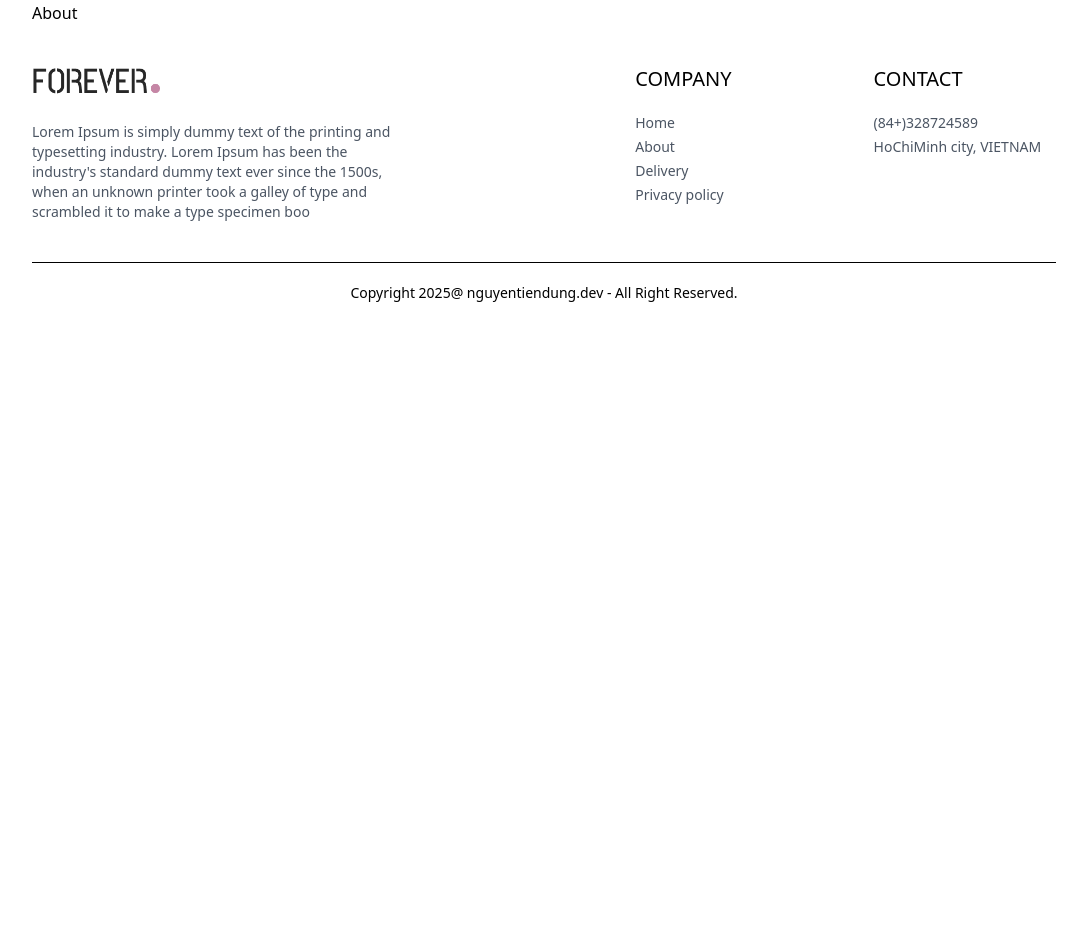
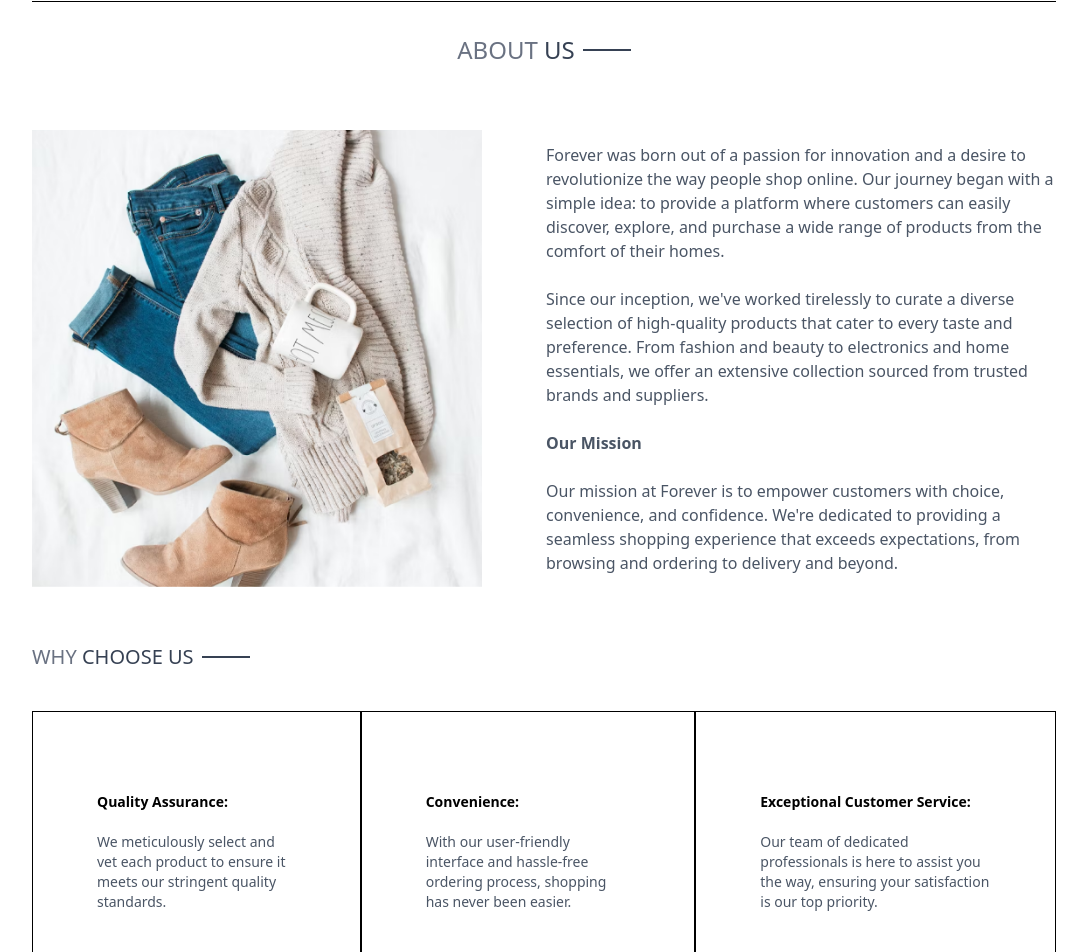
Before and after one commit to dungvt1602/Ecommerce-cloth, a React (Vite) app in the folder front-end/: page /about in a window 1280 px wide. Shown: the part 80-1032 px from the top of the page, without its empty margins (96-1183 px from the left). Before the commit the page ends 800 px from the top, so only its background shows below. Built offline with nearby package versions, Linux system fonts and the light colour scheme.

Commit message:
hoan thanh xong trang order va login

```diff
--- a/front-end/src/assets/assets.js
+++ b/front-end/src/assets/assets.js
@@ -113,7 +113,7 @@ export const products = [
         name: "Men Round Neck Pure Cotton T-shirt",
         description: "A lightweight, usually knitted, pullover shirt, close-fitting and with a round neckline and short sleeves, worn as an undershirt or outer garment.",
         price: 200,
-        image: [p_img2_1,p_img2_2,p_img2_3,p_img2_4],
+        image: [p_img2_1, p_img2_2, p_img2_3, p_img2_4],
         category: "Men",
         subCategory: "Topwear",
         sizes: ["M", "L", "XL"],
--- a/front-end/src/components/Navbar/Navbar.jsx
+++ b/front-end/src/components/Navbar/Navbar.jsx
@@ -37,10 +37,14 @@ const Navbar = () => {
         <svg onClick={() => setShowSearch(true)} xmlns="http://www.w3.org/2000/svg" fill="none" viewBox="0 0 24 24" stroke-width="1.5" stroke="currentColor" class="size-6">
           <path stroke-linecap="round" stroke-linejoin="round" d="m21 21-5.197-5.197m0 0A7.5 7.5 0 1 0 5.196 5.196a7.5 7.5 0 0 0 10.607 10.607Z" />
         </svg>
+
+
+
         <div className='profile-group'>
-          <svg xmlns="http://www.w3.org/2000/svg" fill="none" viewBox="0 0 24 24" stroke-width="1.5" stroke="currentColor" class="size-6">
-            <path stroke-linecap="round" stroke-linejoin="round" d="M17.982 18.725A7.488 7.488 0 0 0 12 15.75a7.488 7.488 0 0 0-5.982 2.975m11.963 0a9 9 0 1 0-11.963 0m11.963 0A8.966 8.966 0 0 1 12 21a8.966 8.966 0 0 1-5.982-2.275M15 9.75a3 3 0 1 1-6 0 3 3 0 0 1 6 0Z" />
-          </svg>
+          <Link to={'/login'}>
+            <svg xmlns="http://www.w3.org/2000/svg" fill="none" viewBox="0 0 24 24" stroke-width="1.5" stroke="currentColor" class="size-6">
+              <path stroke-linecap="round" stroke-linejoin="round" d="M17.982 18.725A7.488 7.488 0 0 0 12 15.75a7.488 7.488 0 0 0-5.982 2.975m11.963 0a9 9 0 1 0-11.963 0m11.963 0A8.966 8.966 0 0 1 12 21a8.966 8.966 0 0 1-5.982-2.275M15 9.75a3 3 0 1 1-6 0 3 3 0 0 1 6 0Z" />
+            </svg> </Link>
           <div className='group-cart'>
             <div className='dropdown-menu'>
               <p className='menu-item'>MyProfile</p>
--- a/front-end/src/index.css
+++ b/front-end/src/index.css
@@ -5,11 +5,13 @@ a.active hr {
     display: block;
 }
 
-.prata-regular *{
+.prata-regular{
   font-family: "Prata", serif;
   font-weight: 400;
   font-style: normal;
 }
+
+
 
 ::-webkit-scrollbar{
   display: none;
--- a/front-end/src/pages/About/About.jsx
+++ b/front-end/src/pages/About/About.jsx
@@ -1,8 +1,67 @@
 import React from 'react'
+import Title from '../../components/Title/Title'
+import { assets } from '../../assets/assets'
+import NewLetter from '../../components/NewsLetter/NewLetter'
+
+
 
 const About = () => {
   return (
-    <div>About</div>
+    <div>
+      <div className="text-center text-2xl pt-8 border-t">
+        <Title text1={"ABOUT"} text2={"US"} />
+      </div>
+
+      <div className="flex flex-col my-10 md:flex-row gap-16">
+        <img src={assets.about_img} alt="" className="w-full md:max-w-[450px]" />
+        <div className="flex flex-col justify-center gap-6 md:w-2/4 text-gray-600">
+          <p>Forever was born out of a passion for innovation and a desire to
+            revolutionize the way people shop online. Our journey began with a simple idea:
+            to provide a platform where customers can easily discover, explore,
+            and purchase a wide range of products from the comfort of their homes.</p>
+          <p>Since our inception, we've worked tirelessly to curate a diverse
+            selection of high-quality products that cater to every taste and preference.
+            From fashion and beauty to electronics and home essentials, we offer an extensive
+            collection
+            sourced from trusted brands and suppliers.</p>
+          <b>Our Mission</b>
+          <p>Our mission at Forever is to empower customers with choice, convenience,
+            and confidence. We're dedicated to providing a seamless shopping experience
+            that exceeds expectations,
+            from browsing and ordering to delivery and beyond.</p>
+        </div>
+      </div>
+
+      <div className="text-xl py-4">
+        <Title text1={"WHY"} text2={"CHOOSE US"} />
+      </div>
+
+      <div className="flex flex-col md:flex-row text-sm mb-20">
+        <div className="border px-10 md:px-16 py-8 sm:py-20 flex flex-col gap-5">
+          <b>Quality Assurance:</b>
+          <p className="text-gray-600">We meticulously select and vet each product to ensure
+            it meets our stringent
+            quality standards.</p>
+        </div>
+
+        <div className="border px-10 md:px-16 py-8 sm:py-20 flex flex-col gap-5">
+          <b>Convenience:</b>
+          <p className="text-gray-600">With our user-friendly interface and hassle-free
+            ordering process,
+            shopping has never been easier.</p>
+        </div>
+
+        <div className="border px-10 md:px-16 py-8 sm:py-20 flex flex-col gap-5">
+          <b>Exceptional Customer Service:</b>
+          <p className="text-gray-600">Our team of dedicated professionals is here
+            to assist you the way, ensuring your satisfaction
+            is our top priority.</p>
+        </div>
+      </div>
+
+      <NewLetter />
+
+    </div>
   )
 }
 
--- a/front-end/src/pages/Contact/Contact.jsx
+++ b/front-end/src/pages/Contact/Contact.jsx
@@ -1,8 +1,30 @@
 import React from 'react'
+import Title from '../../components/Title/Title'
+import { assets } from '../../assets/assets'
+import NewLetter from '../../components/NewsLetter/NewLetter'
 
 const Contact = () => {
   return (
-    <div>Contact</div>
+    <div>
+      <div className="text-center text-2xl pt-10 border-t">
+        <Title text1={"CONTACT"} text2={"US"} />
+      </div>
+
+      <div className="flex my-10 flex-col justify-center md:flex-row gap-10 mb-28 ">
+        <img src={assets.contact_img} alt="" className="w-full md:max-w-[480px]" />
+        <div className="flex flex-col justify-center items-start gap-6">
+          <p className='font-semibold text-xl text-gray-600'>Our Store</p>
+          <p className='text-gray-500'>Nguyen Gia Thieu 32/15/10 <br /> Vietnam HCM </p>
+          <p className='text-gray-500'>(Tel) 03287-245-89 <br /> Email: dungvt1602@gmail.com</p>
+          <p className='font-semibold text-xl text-gray-600'>Careers at Forever</p>
+          <p className='text-gray-500'>Learn more about our teams and job openings.</p>
+          <button className='border border-black px-8 py-4 text-sm
+          hover:bg-black hover:text-white transition-all duration-500'>Explore Jobs</button>
+        </div>
+      </div>
+
+      <NewLetter />
+    </div>
   )
 }
 
--- a/front-end/src/pages/Login/Login.jsx
+++ b/front-end/src/pages/Login/Login.jsx
@@ -1,8 +1,38 @@
-import React from 'react'
+import React, { useState } from 'react'
 
 const Login = () => {
+
+
+  const [currentState, setCurrentState] = useState('SignUp');
+
+  const sumbitHandler = async (e) => {
+    e.preventDefault();
+  }
   return (
-    <div>Login</div>
+    <form onSubmit={sumbitHandler} className="flex flex-col items-center w-[90%] sm:max-w-96 m-auto gap-4 mb-35 mt-14 text-gray-800">
+      <div className="inline-flex items-center gap-2 mt-10 mb-2 ">
+        <p className='prata-regular text-3xl'>{currentState}</p>
+        <hr className='border-none h-[1.5px] w-8 bg-gray-800' />
+      </div>
+
+      {
+        currentState === 'Login' ? "" : <input type='text' className='border w-full px-3 py-2 border-gray-800' placeholder='Name' required />
+      }
+
+      <input type='email' className='border w-full px-3 py-2 border-gray-800' placeholder='Email' required />
+      <input type='password' className='border w-full px-3 py-2 border-gray-800' placeholder='Password' required />
+      <div className="flex w-full justify-between text-sm mt-[-8px]">
+        <p className='cursor-pointer'>Forgot the password</p>
+        {
+          currentState === 'Login' ?
+            <p className='cursor-pointer' onClick={() => setCurrentState('SignUp')}>Create Account</p> :
+            <p className='cursor-pointer' onClick={() => setCurrentState('Login')}>Create Account</p>
+        }
+      </div>
+
+      <button className='bg-gray-800 text-white font-light px-10 py-2 rounded'>{currentState === 'Login' ? 'Login' : 'Sign Up'}</button>
+
+    </form>
   )
 }
 
--- a/front-end/src/pages/Order/Order.jsx
+++ b/front-end/src/pages/Order/Order.jsx
@@ -1,8 +1,51 @@
-import React from 'react'
+import React, { useContext } from 'react'
+import { ShopContext } from '../../context/ShopContext'
+import Title from '../../components/Title/Title';
 
 const Order = () => {
+
+  const { products, currency } = useContext(ShopContext);
   return (
-    <div>Order</div>
+    <div className="border-t pt-16">
+      <div className="text-2xl ">
+        <Title text1={"MY"} text2={"ORDERS"} />
+      </div>
+
+      <div>
+        {
+          products.slice(1, 4).map((item, index) => (
+
+            <div key={index} className='py-4 border-t border-b text-gray-700 flex flex-col md:flex-row
+            md:justify-between md:items-center gap-4 '>
+              <div className="flex items-start gap-6 text-sm">
+                <img src={item.image[0]} alt="" className="w-16 sm:w-20" />
+
+                <div >
+                  <p className='sm:text-base font-medium'>{item.name}</p>
+                  <div className="flex items-center gap-3 mt-2 text-base text-gray-700">
+                    <p className='text-lg'> {currency}{item.price}</p>
+                    <p>Quantity: 1</p>
+                    <p>Size: M</p>
+                  </div>
+                  <p className='mt-2'>Date: <span className='text-gray-400'>25, july, 2024</span></p>
+                </div>
+              </div>
+
+              <div className="md:w-1/2 flex justify-between">
+                <div className="flex items-center gap-2">
+                  <p className='min-w-2 h-2 rounded-full bg-green-500'></p>
+                  <p className='text-sm md:text-base'>Ready to ship</p>
+
+                </div>
+
+                <button className="border px-4 text-sm font-medium rounded-sm" >Track Order</button>
+              </div>
+
+            </div>
+          ))
+        }
+      </div>
+    </div>
   )
 }
 
--- a/front-end/src/pages/PlaceOrder/PlaceOrder.jsx
+++ b/front-end/src/pages/PlaceOrder/PlaceOrder.jsx
@@ -1,9 +1,14 @@
-import React, { useState } from 'react'
+import React, { useContext, useState } from 'react'
 import Title from '../../components/Title/Title'
 import CartItems from '../../components/CartItems/CartItems'
 import { assets } from '../../assets/assets'
+import { ShopContext } from '../../context/ShopContext'
+import { useNavigate } from 'react-router-dom'
+
 
 const PlaceOrder = () => {
+
+  const navigate = useNavigate();
 
   const [method, setMethod] = useState('cod');
   return (
@@ -59,7 +64,7 @@ const PlaceOrder = () => {
           </div>
 
           <div className="w-full text-end mt-8">
-            <button className='bg-black text-white px-16 py-3 text-sm'>PLACE ORDER</button>
+            <button onClick={() => navigate('/orders')} className='bg-black cursor-pointer text-white px-16 py-3 text-sm'>PLACE ORDER</button>
           </div>
         </div>
       </div>
```
